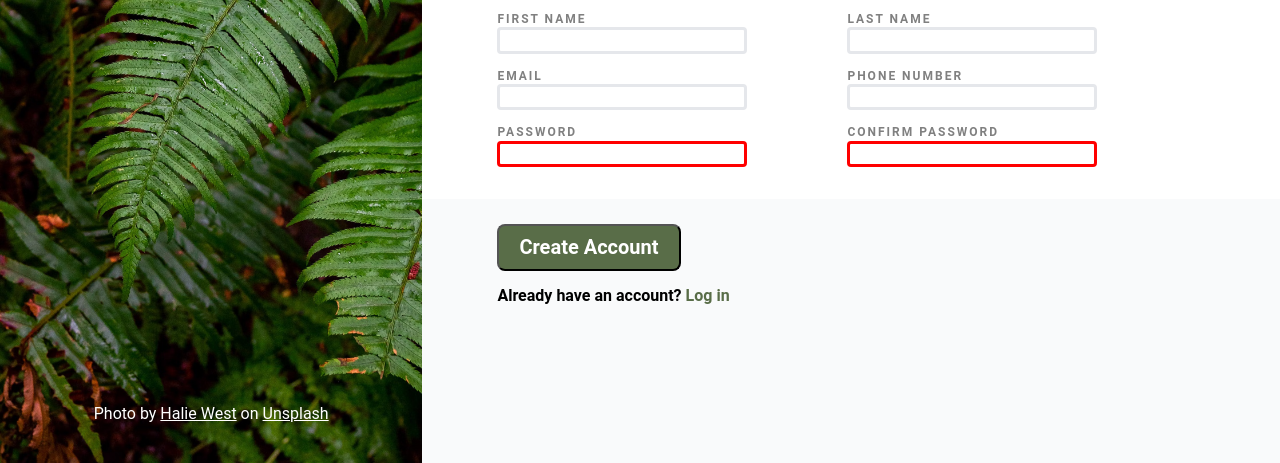
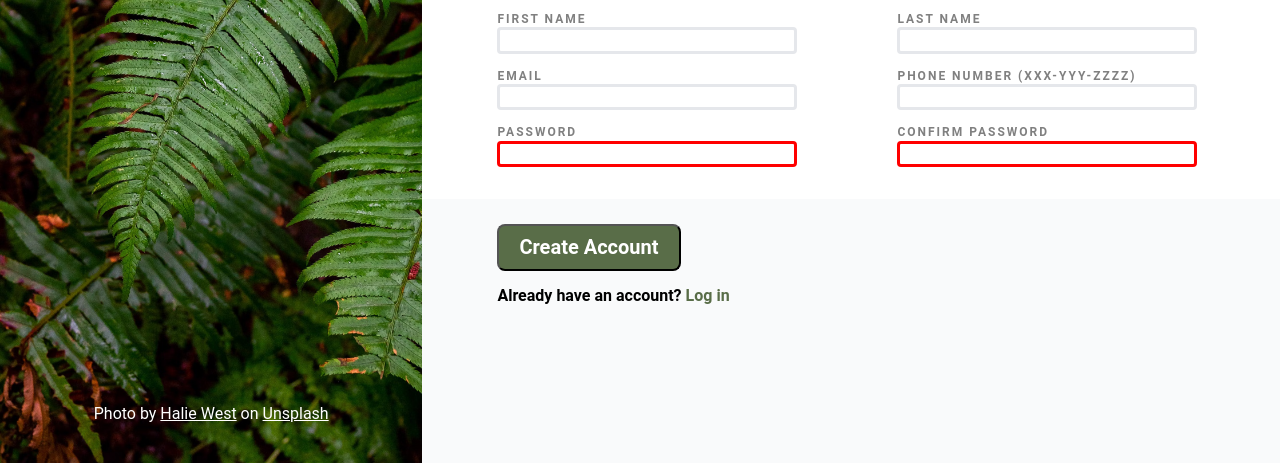
Before and after one commit to KelTamNguyen/Sign-Up-Form-Remake, a plain HTML site: page index.html in a window 1280 px wide. Shown: the part 337-800 px from the top of the page. Drawn offline with Linux system fonts and the light colour scheme.

Commit message:
Add pattern validation for phone numbers and passwords
"password" and "tel" inputs now have pattern attributes for validation
purposes. Invalid password inputs will have corresponding styles.

```diff
--- a/index.html
+++ b/index.html
@@ -41,8 +41,8 @@
               <input type="email" id="email" name="email">
             </div>
             <div class="form-field">
-              <label for="phone-number">Phone Number</label>
-              <input type="tel" name="phoneNumber" id="phone-number">
+              <label for="phone-number">Phone Number (xxx-yyy-zzzz)</label>
+              <input type="tel" name="phoneNumber" id="phone-number" pattern="[0-9]{3}-[0-9]{3}-[0-9]{4}">
             </div>
           </div>
           <div class="form-field-row">
--- a/style.css
+++ b/style.css
@@ -89,7 +89,7 @@ main {
   font-size: 1.2rem;
   margin-left: 75px;
   margin-top: 50px;
-  width: min(600px, 100%);
+  width: min(700px, 100%);
 }
 
 #form-container {
@@ -103,7 +103,7 @@ form {
   display: flex;
   flex-direction: column;
   gap: 12px;
-  width: min(600px, 100%);
+  width: min(700px, 100%);
   margin-left: 75px;
 }
 
@@ -134,7 +134,7 @@ input, button, textarea, select {
 input {
   border: 3px solid var(--clr-light-gray);
   border-radius: 4px;
-  width: 250px;
+  width: 300px;
 }
 
 input:focus {
```
